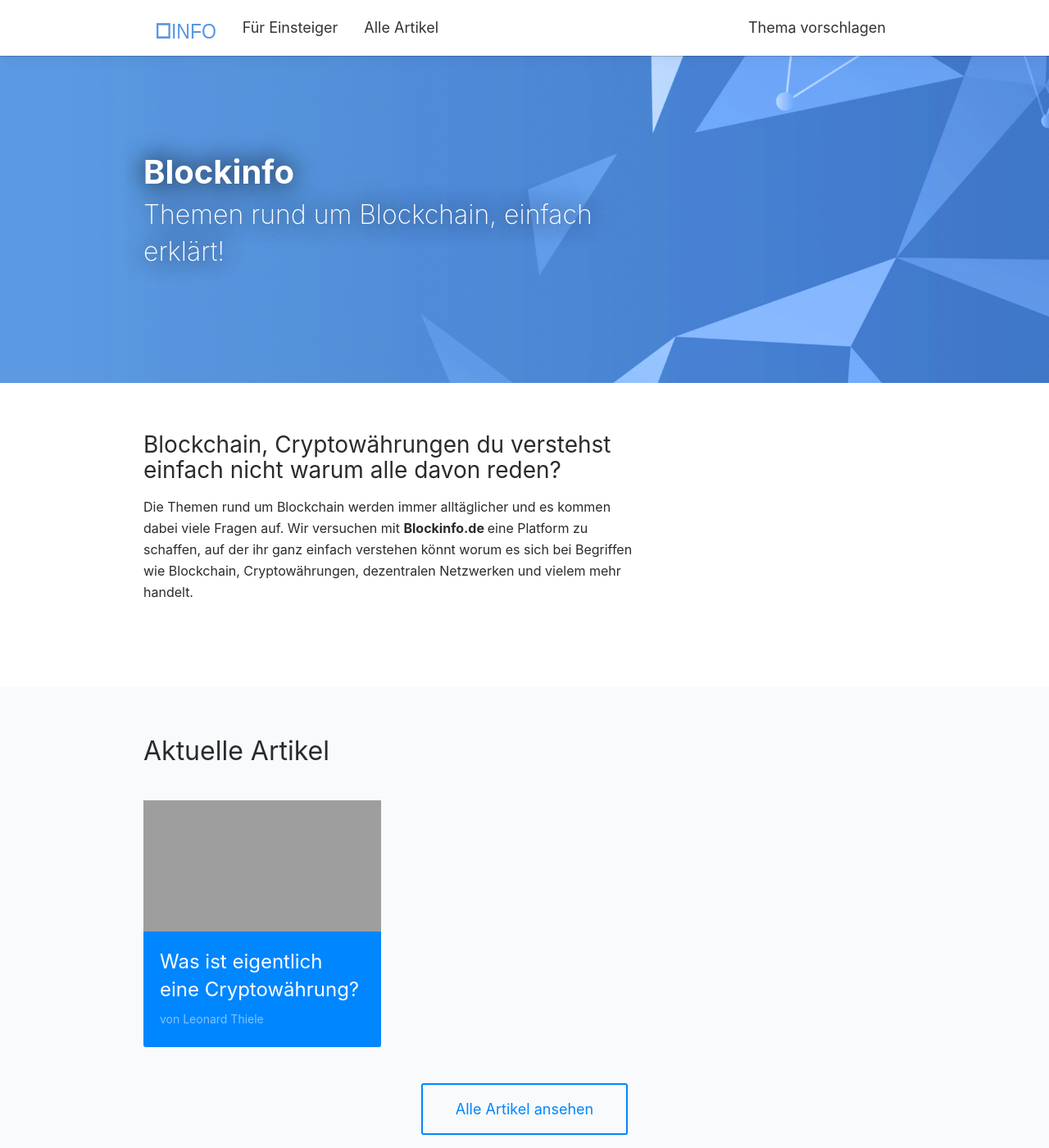
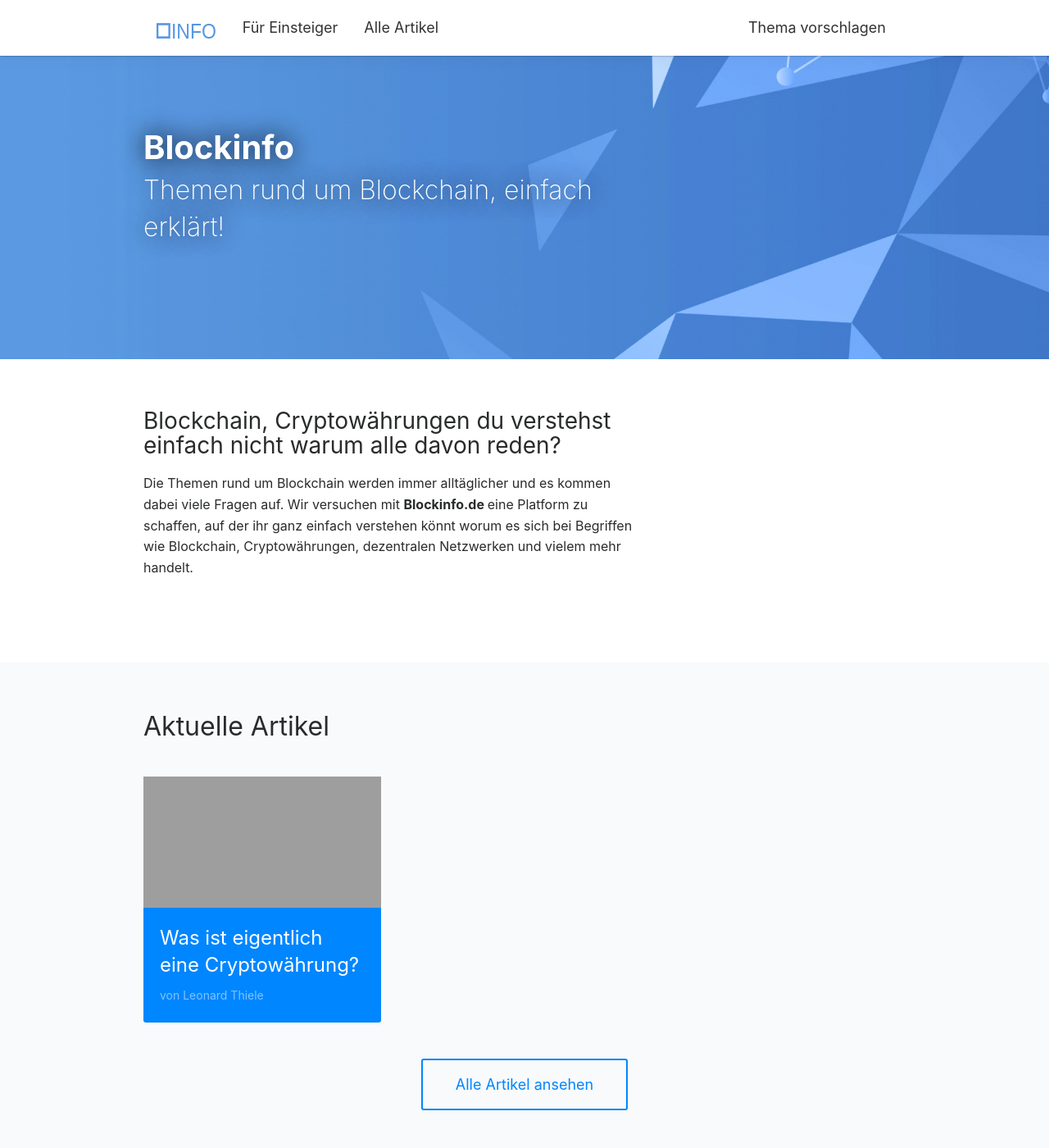
Before and after one commit to jossamarm/blockinfo.de, a Jekyll site: the page built from _pages/home.html, in a window 1280 px wide and 1400 px high. Shown: the whole window at 82% size. Built offline with Jekyll 4.4.1, drawn with Linux system fonts in a browser that asks for light colours; nearby versions of some CDN libraries; comment, search, counter and statistics services are not loaded; grey boxes are pictures that could not be loaded.

Commit message:
Fix body padding

```diff
--- a/assets/css/_unsorted-crap.scss
+++ b/assets/css/_unsorted-crap.scss
@@ -1,5 +1,5 @@
 body {
-  padding-top: 68px;
+  padding-top: 3%;
   -webkit-font-smoothing: antialiased;
 }
 
```
